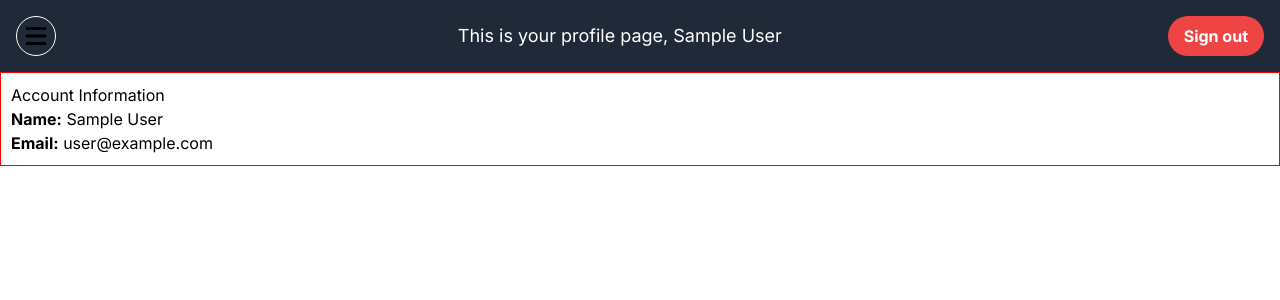
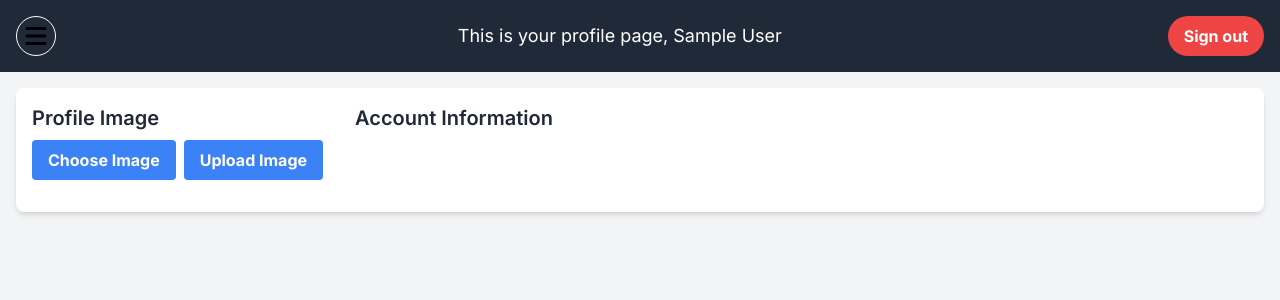
Before and after one commit to flaviupop0/your-favourite-dictionary, a Next.js app: page /profile in a window 1280 px wide. Shown: the top 300 px of the page. Built offline with nearby package versions, Linux system fonts and the light colour scheme; no server answers; the database is empty; sample sign-in values are in the browser's storage.

Commit message:
Added profile picture functionality and improved the styling of the profile page, it's still place for improvements

```diff
--- a/app/firebase/config.js
+++ b/app/firebase/config.js
@@ -1,6 +1,7 @@
-import { initializeApp, getApp, getApps } from "firebase/app";
+import { initializeApp } from "firebase/app";
 import { getAuth } from "firebase/auth";
 import { getFirestore } from "firebase/firestore";
+import { getStorage, ref, uploadBytes, getDownloadURL } from "firebase/storage"; // Import getDownloadURL from firebase/storage
 
 const firebaseConfig = {
     apiKey: process.env.NEXT_PUBLIC_FIREBASE_API_KEY,
@@ -12,15 +13,9 @@ const firebaseConfig = {
     measurementId: process.env.NEXT_PUBLIC_FIREBASE_MEASURMENT_ID,
 };
 
-let app, auth, db;
+const app = initializeApp(firebaseConfig);
+const db = getFirestore(app);
+const auth = getAuth(app);
+const storage = getStorage(app);
 
-if (!getApps().length) {
-    app = initializeApp(firebaseConfig);
-} else {
-    app = getApp();
-}
-
-auth = getAuth(app);
-db = getFirestore(app);
-
-export { app, auth, db };
+export { app, auth, db, storage, ref, uploadBytes, getDownloadURL }; // Export getDownloadURL along with other Firebase services
--- a/app/profile/page.jsx
+++ b/app/profile/page.jsx
@@ -1,8 +1,9 @@
 "use client";
-import { useEffect, useState } from "react";
+import { useEffect, useState, useRef } from "react";
 import { useRouter } from "next/navigation";
-import { auth, db } from "../firebase/config";
-import { doc, getDoc } from "firebase/firestore";
+import { auth, db, storage, uploadBytes } from "../firebase/config";
+import { doc, getDoc, setDoc } from "firebase/firestore";
+import { ref, getDownloadURL } from "firebase/storage";
 import MenuButton from "../components/MenuButton/MenuButton";
 import SlidingMenu from "../components/SlidingMenu/SlidingMenu";
 import CustomButton from "../components/CustomButton/CustomButton.jsx";
@@ -11,19 +12,15 @@ import "./styles.css";
 
 const ProfilePage = () => {
     const router = useRouter();
-    const [userProfile, setUserProfile] = useState(null);
     const [loading, setLoading] = useState(true);
     const [anchorEl, setAnchorEl] = useState(null);
+    const isOpen = Boolean(anchorEl);
+    const [image, setImage] = useState(null);
+    const [uploading, setUploading] = useState(false);
+    const [previewURL, setPreviewURL] = useState(null);
+    const [userProfile, setUserProfile] = useState(null);
+    const fileInputRef = useRef(null);
     const user = auth.currentUser;
-    const isOpen = Boolean(anchorEl);
-
-    const handleClick = (event) => {
-        setAnchorEl(event.currentTarget);
-    };
-
-    const handleClose = () => {
-        setAnchorEl(null);
-    };
 
     useEffect(() => {
         const unsubscribe = auth.onAuthStateChanged(async (user) => {
@@ -35,7 +32,7 @@ const ProfilePage = () => {
                         const userData = userDocSnapshot.data();
                         setUserProfile(userData);
                     }
-                } catch (error) {}
+                } catch {}
             } else {
                 router.push("/signin");
             }
@@ -49,9 +46,42 @@ const ProfilePage = () => {
         try {
             await auth.signOut();
             router.push("/signin");
-        } catch (error) {
-            console.error("Error signing out:", error);
+        } catch (error) {}
+    };
+
+    const handleImageChange = (event) => {
+        const file = event.target.files[0];
+        setImage(file);
+        if (file) {
+            const reader = new FileReader();
+            reader.onloadend = () => {
+                setPreviewURL(reader.result);
+            };
+            reader.readAsDataURL(file);
+        } else {
+            setPreviewURL(null);
         }
+    };
+
+    const handleUpload = async () => {
+        if (!image) {
+            return;
+        }
+
+        setUploading(true);
+        try {
+            const storageRef = ref(storage, `profileImages/${user.uid}/${image.name}`);
+            await uploadBytes(storageRef, image);
+            const imageUrl = await getDownloadURL(storageRef);
+            const userDocRef = doc(db, "users", user.uid);
+            await setDoc(userDocRef, { ...userProfile, profileImage: imageUrl }, { merge: true });
+            const userDocSnapshot = await getDoc(userDocRef);
+            if (userDocSnapshot.exists()) {
+                const userData = userDocSnapshot.data();
+                setUserProfile(userData);
+            }
+        } catch (error) {}
+        setUploading(false);
     };
 
     if (loading) {
@@ -59,11 +89,11 @@ const ProfilePage = () => {
     }
 
     return (
-        <div className="min-h-screen bg-white flex flex-col">
+        <div className="min-h-screen bg-gray-100 flex flex-col">
             <NavBar>
                 <>
-                    <MenuButton onClick={handleClick} />
-                    <SlidingMenu anchorEl={anchorEl} open={isOpen} onClose={handleClose} firstHref="/" firstText="Home" />
+                    <MenuButton onClick={(event) => setAnchorEl(event.currentTarget)} />
+                    <SlidingMenu anchorEl={anchorEl} open={isOpen} onClose={() => setAnchorEl(null)} firstHref="/" firstText="Home" />
                 </>
                 <h1 className="text-white text-lg ml-4">This is your profile page, {user ? user.displayName : ""}</h1>
                 <ul className="flex space-x-4">
@@ -72,23 +102,53 @@ const ProfilePage = () => {
                     </CustomButton>
                 </ul>
             </NavBar>
-            <div className="content" style={{ border: "1px solid red", padding: "10px", color: "black" }}>
-                <h2 className="subtitle">Account Information</h2>
-                {user && (
+            <div className="container mx-auto p-4 flex-grow">
+                <div className="bg-white rounded-lg shadow-md overflow-hidden flex">
+                    <div className="p-4 flex-shrink-0">
+                        <h2 className="text-xl font-semibold text-gray-800 mb-2">Profile Image</h2>
+                        <div className="mb-4">
+                            <input type="file" accept="image/*" onChange={handleImageChange} style={{ display: "none" }} />
+                            <button className="bg-blue-500 hover:bg-blue-700 text-white font-bold py-2 px-4 rounded mr-2" onClick={() => document.querySelector('input[type="file"]').click()} disabled={uploading}>
+                                Choose Image
+                            </button>
+                            <button className="bg-blue-500 hover:bg-blue-700 text-white font-bold py-2 px-4 rounded" onClick={handleUpload} disabled={!image || uploading}>
+                                Upload Image
+                            </button>
+                            {uploading && <span className="text-sm text-gray-600">Uploading...</span>}
+                        </div>
+                        {previewURL && (
                             <>
-                        <p>
+                                <h3 className="text-lg font-semibold text-gray-800 mb-2">Preview</h3>
+                                <img src={previewURL} alt="Preview" className="max-w-xs mx-auto" />
+                            </>
+                        )}
+                        {userProfile && userProfile.profileImage && (
+                            <>
+                                <h3 className="text-lg font-semibold text-gray-800 mb-2">Current Profile Image</h3>
+                                <img src={userProfile.profileImage} alt="Profile" className="max-w-xs mx-auto" />
+                            </>
+                        )}
+                    </div>
+                    <div className="p-4 flex-grow">
+                        <h2 className="text-xl font-semibold text-gray-800 mb-2">Account Information</h2>
+                        {userProfile && (
+                            <div>
+                                <p className="text-sm text-gray-600">
                                     <strong>Name:</strong> {user.displayName}
                                 </p>
-                        <p>
+                                <p className="text-sm text-gray-600">
+                                    <strong>Last Name:</strong> {userProfile.lastName}
+                                </p>
+                                <p className="text-sm text-gray-600">
+                                    <strong>Username:</strong> {userProfile.username}
+                                </p>
+                                <p className="text-sm text-gray-600">
                                     <strong>Email:</strong> {user.email}
                                 </p>
-                    </>
+                            </div>
                         )}
-                {userProfile && (
-                    <p>
-                        <strong>Username:</strong> {userProfile.username}
-                    </p>
-                )}
+                    </div>
+                </div>
             </div>
         </div>
     );
--- a/app/signup/page.jsx
+++ b/app/signup/page.jsx
@@ -34,6 +34,7 @@ const Register = () => {
                     username: username,
                     firstName: name,
                     lastName: surName,
+                    profileImage: null,
                 });
                 router.push("/signin");
             } else {
```
Lines whose indentation alone changed are shown as unchanged.
